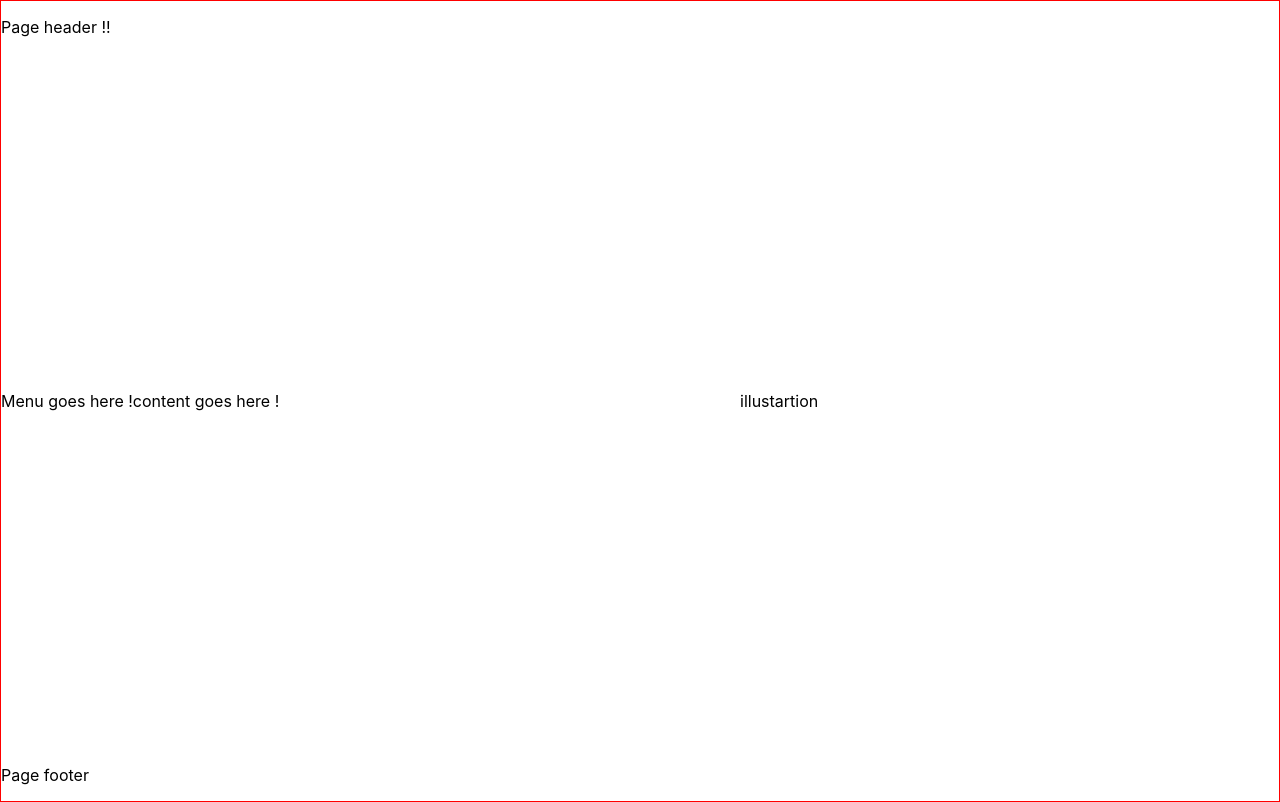
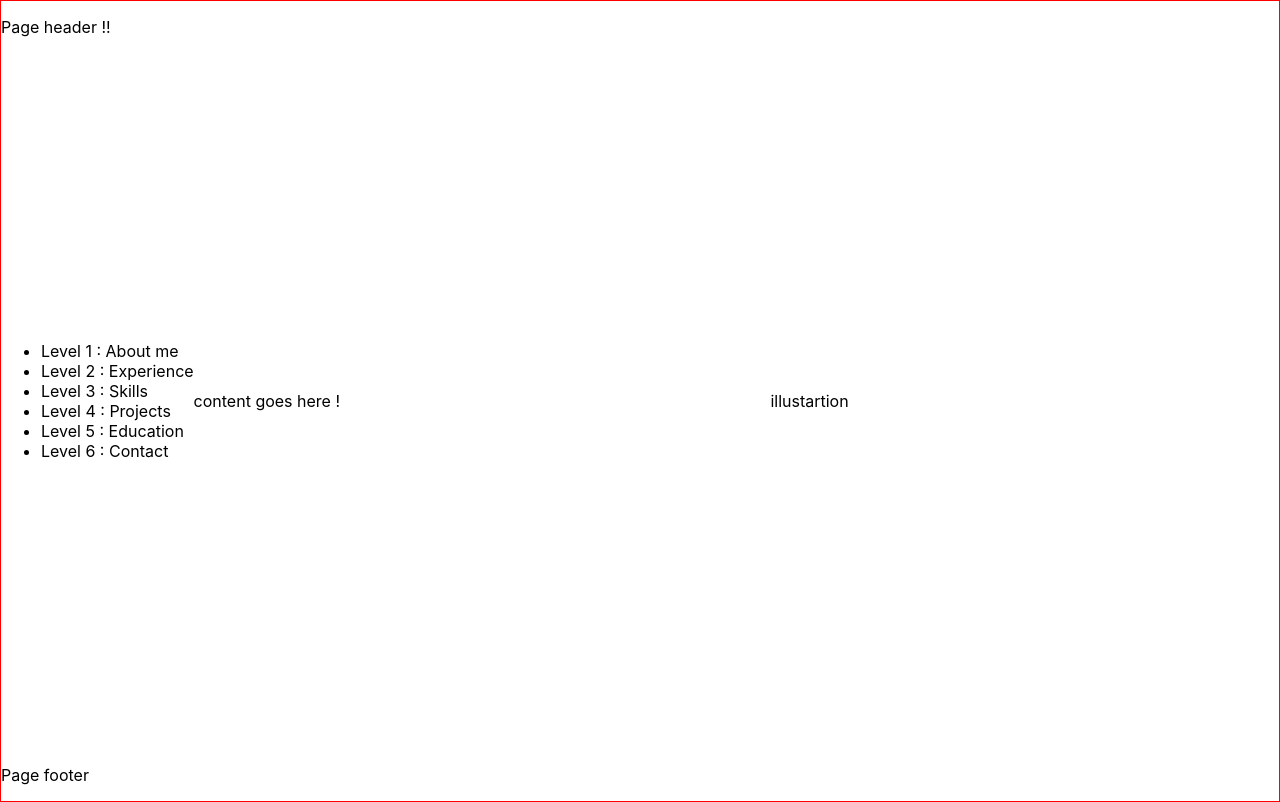
Before and after one commit to Gatreek92/portfolio, a React (Create React App) app: page / in a window 1280 px wide. Built offline with nearby package versions, Linux system fonts and the light colour scheme.

Commit message:
Add menu content.

```diff
--- a/src/components/menu.js
+++ b/src/components/menu.js
@@ -1,7 +1,14 @@
 import React from "react";
 const Menu = () => (
   <div>
-    <p>Menu goes here !</p>
+    <ul>
+      <li>Level 1 : About me</li>
+      <li>Level 2 : Experience</li>
+      <li>Level 3 : Skills</li>
+      <li>Level 4 : Projects</li>
+      <li>Level 5 : Education</li>
+      <li>Level 6 : Contact</li>
+    </ul>
   </div>
 );
 
```
